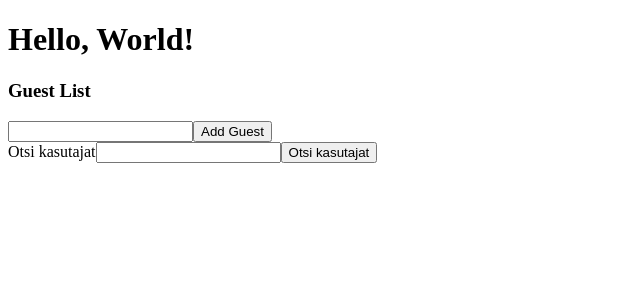
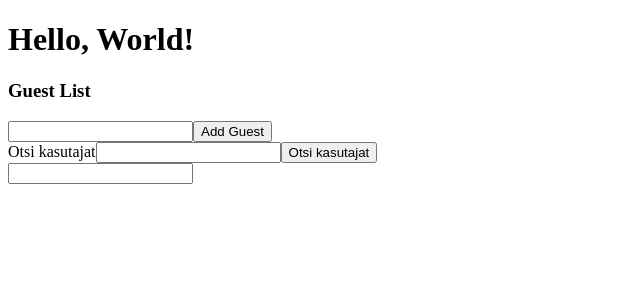
Before and after one commit to mairitikk/Portfolio4, a React (Create React App) app in the folder rts/: page / in a window 1280 px wide. Shown: the top 300 px of the page, without its empty margins (0-640 px from the left). Built offline with nearby package versions, Linux system fonts and the light colour scheme.

Commit message:
add EventComponent

```diff
--- /dev/null
+++ b/rts/src/events/EventComponent.tsx
@@ -0,0 +1,9 @@
+const EventComponent: React.FC = () => {
+    return (
+        <div>
+            <input onChange={(e) => console.log(e)} type="text" />
+        </div>
+    );
+};
+
+export default EventComponent;
--- a/rts/src/index.tsx
+++ b/rts/src/index.tsx
@@ -1,6 +1,7 @@
 import ReactDOM from "react-dom";
 import GuestList from "./state/GuestList";
 import UserSearch from "./state/UserSearch";
+import EventComponent from "./events/EventComponent";
 
 
 const App = () => {
@@ -8,6 +9,7 @@ const App = () => {
         <h1>Hello, World!</h1>
         <GuestList></GuestList>
         <UserSearch></UserSearch>
+        <EventComponent></EventComponent>
     </div>
 }
 ReactDOM.render(<App />, document.querySelector('#root'));
```
